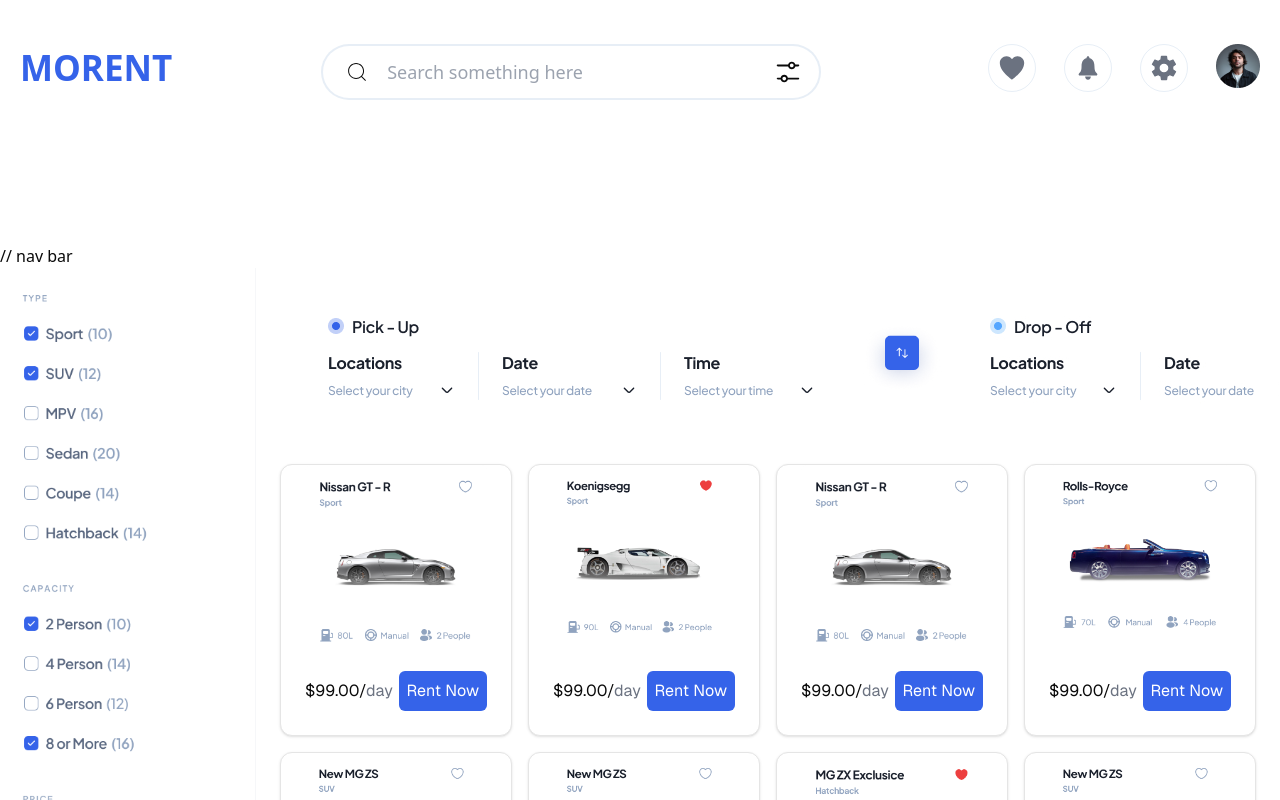
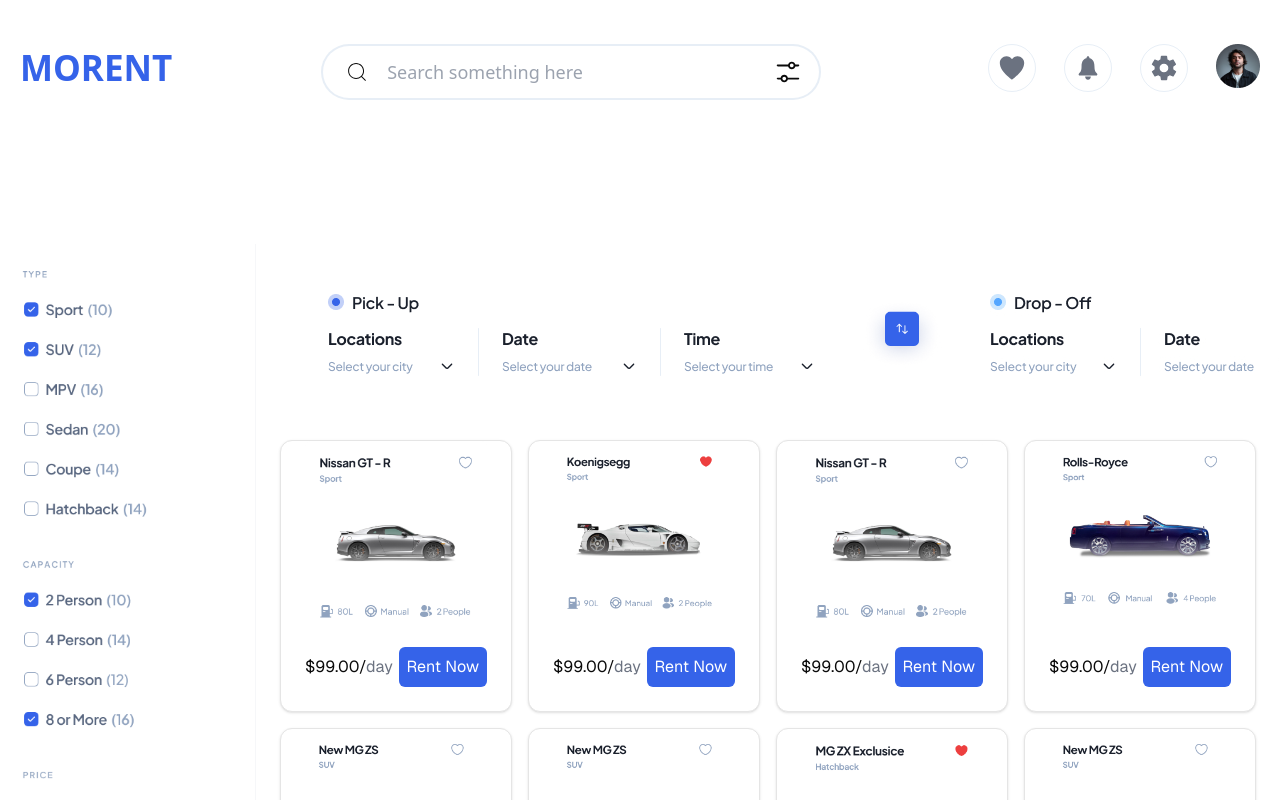
Before and after one commit to Aqsa-Iqbal01/hacketon, a Next.js app: page /productsdetails in a window 1280 px wide. Shown: the top 800 px of the page. Built offline with nearby package versions, Linux system fonts and the light colour scheme.

Commit message:
first commit

```diff
--- a/src/app/components/Product.tsx
+++ b/src/app/components/Product.tsx
@@ -44,6 +44,7 @@
                 {/* Car Image */}
                 <img
                   src={car.image}
+                  alt="cars"
 
                   className="w-full object-cover rounded-lg mb-4"
                 />
--- a/src/app/productsdetails/page.tsx
+++ b/src/app/productsdetails/page.tsx
@@ -15,7 +15,7 @@
 
   return (
     <Wrap>
-    // nav bar
+
 
     <div className='w-full flex'>
       <div className="first hidden sm:flex w-[20%]">
@@ -55,7 +55,7 @@
           </div>
           {showMore && (
             <div className=" grid grid-cols-1 sm:grid-cols-2 lg:grid-cols-4 gap-4">
-              {/* car images  */}
+
               {[
                 {  image: '/Catalog 2 (3).png', },
                 {image: '/Catalog 2 (1).png',},
@@ -77,7 +77,7 @@
             </div>
           )}
         </section>
-            {/* show more toggle  */}
+
         <section className="button w-full text-center">
           <button
             onClick={toggleShowMore}
```
